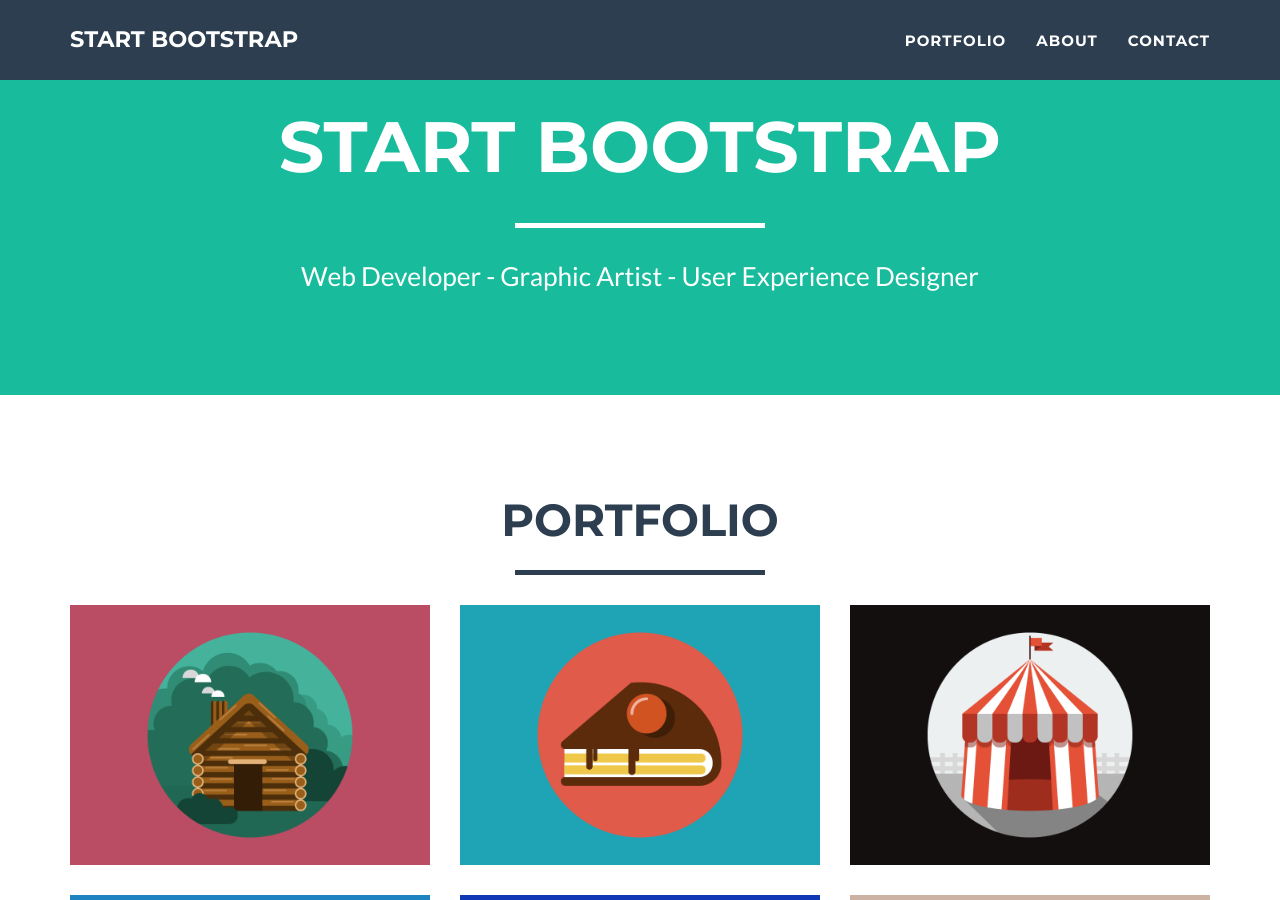
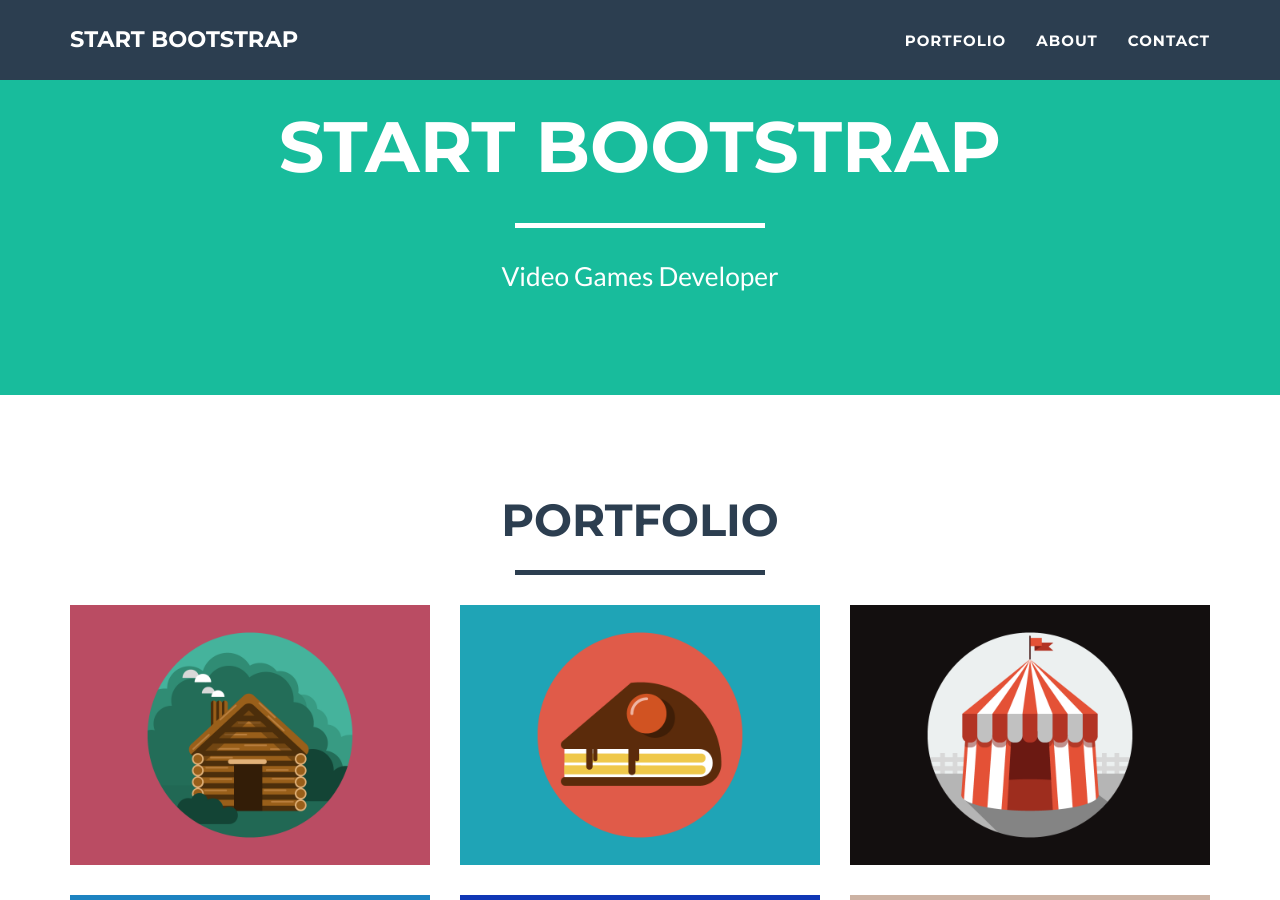
Before and after one commit to kleszcz/kleszcz.github.io, a Jekyll site: the page index.html, which Jekyll copies as it is, in a window 1280 px wide and 900 px high, scrolled down 380 px. Built offline with Jekyll 4.4.1, drawn with Linux system fonts in a browser that asks for light colours; nearby versions of some CDN libraries.

Commit message:
Update index.html

```diff
--- a/index.html
+++ b/index.html
@@ -78,7 +78,7 @@
                     <div class="intro-text">
                         <span class="name">Start Bootstrap</span>
                         <hr class="star-light">
-                        <span class="skills">Web Developer - Graphic Artist - User Experience Designer</span>
+                        <span class="skills">Video Games Developer</span>
                     </div>
                 </div>
             </div>
```
